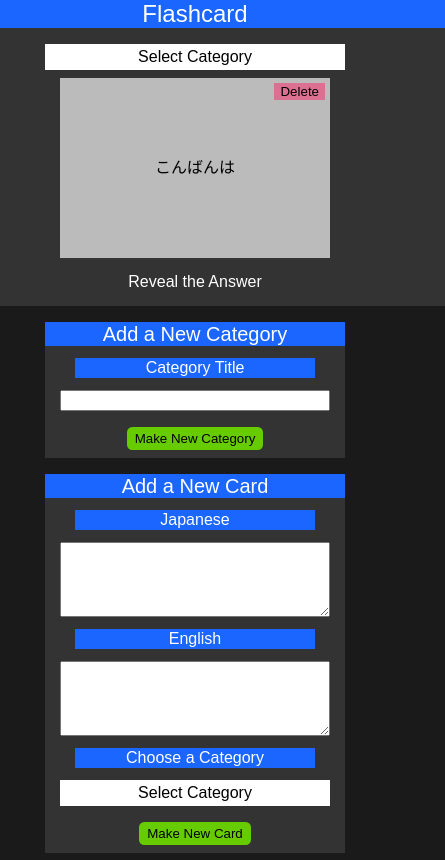
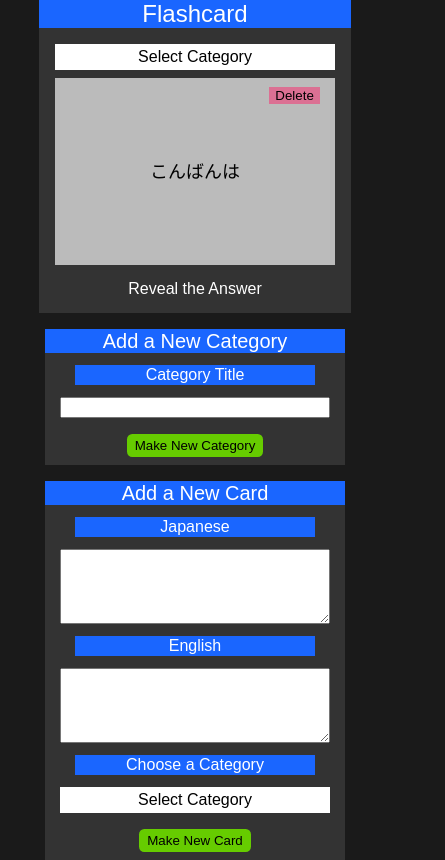
Before and after one commit to DerekPixel/japanese-flashcards, a React (Create React App) app: page / in a window 390 px wide. Shown: the whole page, 445 px wide, since content can reach past the window. Built offline with nearby package versions, Linux system fonts and the light colour scheme.

Commit message:
messing with flex to make site more responsive

```diff
--- a/src/App.css
+++ b/src/App.css
@@ -81,10 +81,10 @@ h2 {
   width: 100%;
 }
 
-main {
+/* main {
   display: flex;
   flex-wrap: wrap;
-}
+} */
 
 label {
   background-color: hsl(220, 100%, 55%);
@@ -129,8 +129,9 @@ APP
 .App {
   color: white;
   display: flex;
-  flex-direction: column;
-  /* align-items: center; */
+  flex-wrap: wrap;
+  /* flex-direction: column; */
+  align-items: center;
   justify-content: center;
   min-height: 100vh;
   text-align: center;
@@ -177,21 +178,20 @@ Flashcard and category select
 
 .flashcard-and-category-select {
   display: flex;
-  flex-grow: 3;
-  flex-direction: column;
+  flex: 3 1 66%;
+  flex-direction: row;
   justify-content: center;
   align-items: center;
-  /* margin: 1rem 0; */
 }
 
 .flashcard-and-category-select-inner-container {
   background-color: hsl(0, 0%, 20%);
   display: flex;
   flex-direction: column;
-  /* flex-grow: 1; */
-  /* aspect-ratio: 1.5; */
   align-items: center;
-  width: 500px;
+  width: 80%;
+  max-width: 480px;
+  min-width: 300px;
 }
 
 /*
@@ -202,6 +202,7 @@ Flashcard
 
 .card {
   position: relative;
+  width: 100%;
 }
 
 .card:hover {
@@ -212,16 +213,18 @@ Flashcard
   color: black;
   background-color: palevioletred;
   position: absolute;
-  top: 5px;
-  right: 5px;
+  top: 5%;
+  right: 10%;
   z-index: 1;
 }
 
 .flip-card {
   background-color: transparent;
-  width: 270px;
-  height: 180px;
+  aspect-ratio: 3 / 2;
+  width: 90%;
+  /* height: 60%; */
   perspective: 400px; /* Remove this if you don't want the 3D effect */
+  margin: 0 auto;
 }
 
 .flip-card-inner {
@@ -259,6 +262,10 @@ Flashcard
   transform: rotateX(180deg);
 }
 
+.flip-card-text {
+  font-size: 18px;
+}
+
 #invisiable {
   display: none;
 }
@@ -272,7 +279,8 @@ New Category and New Cards
 
 .new-category-and-new-cards {
   display: flex;
-  flex-grow: 1;
+  flex: 1 1 33%;
+  /* flex-grow: 1; */
   flex-direction: column;
   align-items: center;
 }
```
